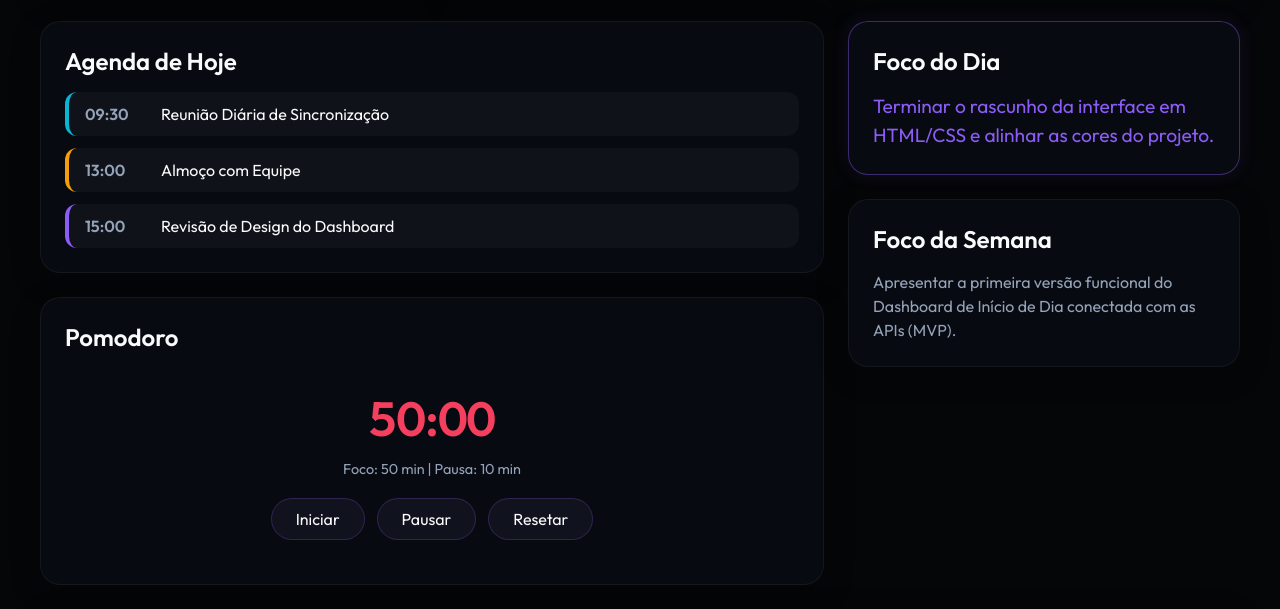
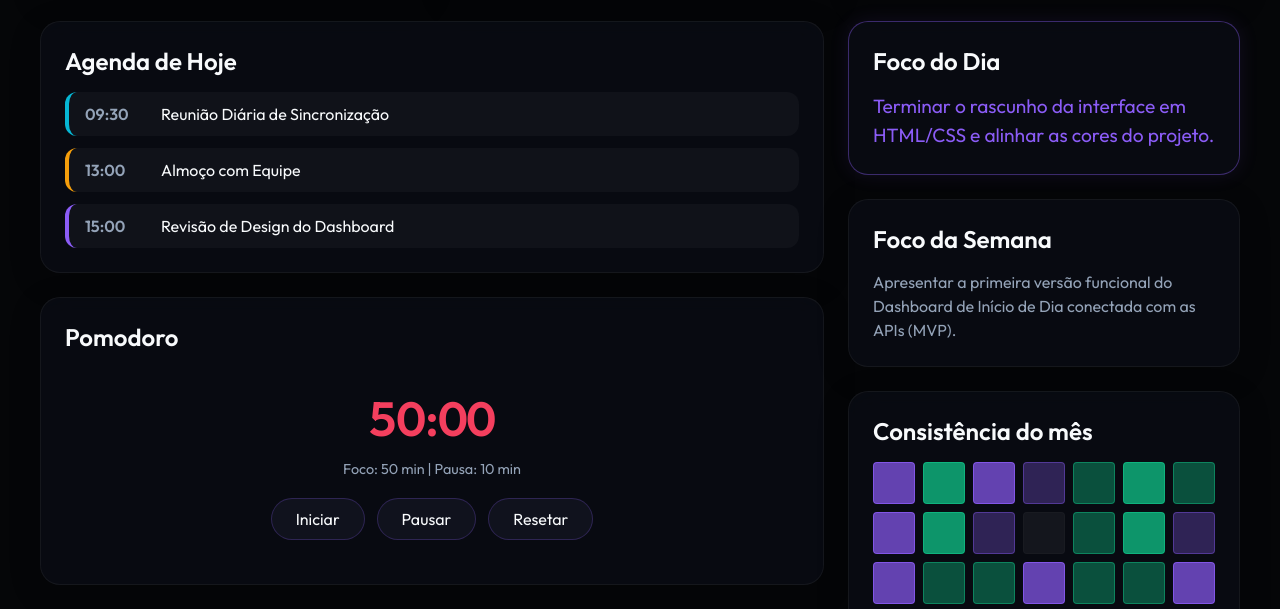
Before and after one commit to Isakimie/Hanny_Personal_AI_Workspace, a plain HTML site: page index.html in a window 1280 px wide. Shown: the part 336-945 px from the top of the page. Drawn offline with Linux system fonts and the light colour scheme.

Commit message:
Adiciona Imagem_03 e atualiza index.html

```diff
--- a/index.html
+++ b/index.html
@@ -1,5 +1,6 @@
 <!DOCTYPE html>
 <html lang="pt-BR">
+
 <head>
     <meta charset="UTF-8">
     <meta name="viewport" content="width=device-width, initial-scale=1.0">
@@ -40,10 +41,28 @@
             box-sizing: border-box;
         }
 
-        h1, h2, h3, p { margin: 0; }
+        h1,
+        h2,
+        h3,
+        p {
+            margin: 0;
+        }
 
-        h2 { font-size: 1.5rem; font-weight: 600; margin-bottom: 16px; color: var(--color-text-primary); }
-        h3 { font-size: 1rem; font-weight: 600; margin-bottom: 16px; color: var(--color-text-secondary); text-transform: uppercase; letter-spacing: 1px;}
+        h2 {
+            font-size: 1.5rem;
+            font-weight: 600;
+            margin-bottom: 16px;
+            color: var(--color-text-primary);
+        }
+
+        h3 {
+            font-size: 1rem;
+            font-weight: 600;
+            margin-bottom: 16px;
+            color: var(--color-text-secondary);
+            text-transform: uppercase;
+            letter-spacing: 1px;
+        }
 
         .dashboard {
             max-width: 1200px;
@@ -246,21 +265,52 @@
             border-color: var(--accent-cyan);
         }
 
+        .heatmap-container {
+            display: grid;
+            grid-template-columns: repeat(7, 1fr);
+            gap: 8px;
+            margin-top: 16px;
+        }
+
+        .heatmap-cell {
+            aspect-ratio: 1;
+            border-radius: 4px;
+            background-color: rgba(255, 255, 255, 0.05);
+            transition: all 0.2s ease;
+            cursor: pointer;
+            border: 1px solid rgba(255, 255, 255, 0.02);
+        }
+
+        .heatmap-cell:hover {
+            transform: scale(1.15);
+            box-shadow: 0 0 10px rgba(139, 92, 246, 0.5);
+            z-index: 10;
+            border-color: rgba(255, 255, 255, 0.2);
+        }
+
+        .heatmap-level-1 { background-color: rgba(139, 92, 246, 0.3); border-color: rgba(139, 92, 246, 0.4); }
+        .heatmap-level-2 { background-color: rgba(139, 92, 246, 0.7); border-color: rgba(139, 92, 246, 0.8); }
+        .heatmap-level-3 { background-color: rgba(16, 185, 129, 0.4); border-color: rgba(16, 185, 129, 0.5); }
+        .heatmap-level-4 { background-color: rgba(16, 185, 129, 0.8); border-color: rgba(16, 185, 129, 0.9); }
+
         @media (max-width: 900px) {
             .header-card {
                 flex-direction: column;
                 align-items: flex-start;
                 gap: 20px;
             }
+
             .main-grid {
                 grid-template-columns: 1fr;
             }
+
             .kanban-board {
                 grid-template-columns: 1fr;
             }
         }
     </style>
 </head>
+
 <body>
 
     <div class="dashboard">
@@ -315,7 +365,8 @@
                     <h2>Pomodoro</h2>
                     <div class="pomodoro-container">
                         <div class="pomodoro-timer">50:00</div>
-                        <p style="color: var(--color-text-secondary); margin-bottom: 20px; font-size: 0.9rem;">Foco: 50 min | Pausa: 10 min</p>
+                        <p style="color: var(--color-text-secondary); margin-bottom: 20px; font-size: 0.9rem;">Foco: 50
+                            min | Pausa: 10 min</p>
                         <div class="btn-group">
                             <button class="btn">Iniciar</button>
                             <button class="btn">Pausar</button>
@@ -329,14 +380,21 @@
             <div class="column">
                 <div class="card focus-card">
                     <h2>Foco do Dia</h2>
-                    <p class="focus-text">Terminar o rascunho da interface em HTML/CSS e alinhar as cores do projeto.</p>
+                    <p class="focus-text">Terminar o rascunho da interface em HTML/CSS e alinhar as cores do projeto.
+                    </p>
                 </div>
 
                 <div class="card">
                     <h2>Foco da Semana</h2>
                     <p style="color: var(--color-text-secondary); line-height: 1.5;">
-                        Apresentar a primeira versão funcional do Dashboard de Início de Dia conectada com as APIs (MVP).
+                        Apresentar a primeira versão funcional do Dashboard de Início de Dia conectada com as APIs
+                        (MVP).
                     </p>
+                </div>
+
+                <div class="card">
+                    <h2>Consistência do mês</h2>
+                    <div class="heatmap-container" id="productivity-heatmap"></div>
                 </div>
             </div>
         </div>
@@ -389,8 +447,28 @@
             dateElement.textContent = dateString;
         }
 
+        function generateHeatmap() {
+            const container = document.getElementById('productivity-heatmap');
+            const daysInMonth = 31;
+
+            for (let i = 0; i < daysInMonth; i++) {
+                const cell = document.createElement('div');
+                cell.classList.add('heatmap-cell');
+
+                const level = Math.floor(Math.random() * 5);
+                if (level > 0) {
+                    cell.classList.add(`heatmap-level-${level}`);
+                }
+
+                cell.title = `Dia ${i + 1} - Nível de foco: ${level}`;
+                container.appendChild(cell);
+            }
+        }
+
         updateDate();
+        generateHeatmap();
     </script>
 
 </body>
+
 </html>
```
Also changed, not shown: Imagens/Imagem_03.png (added).
